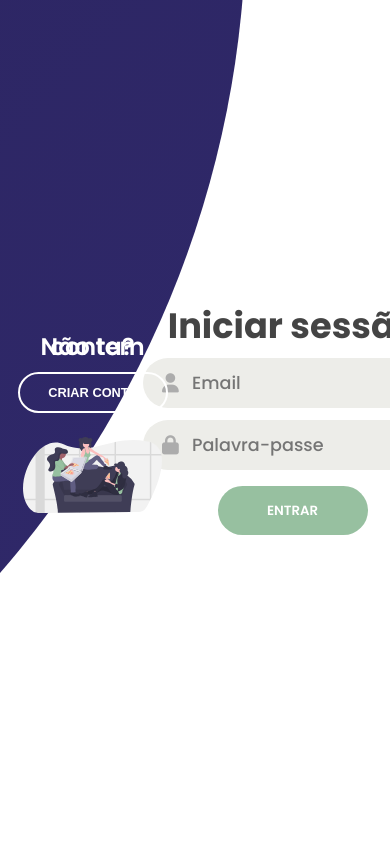
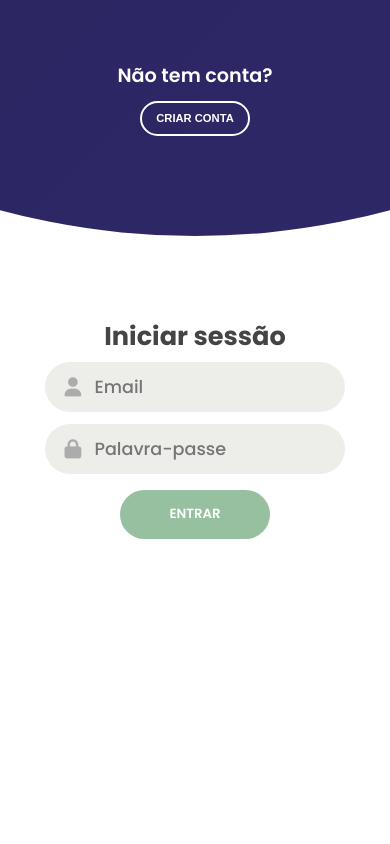
Before and after one commit to Joanaigs/ltw_2021-2022, a PHP site: page /login_register.php in a window 390 px wide. Run offline with PHP 8.4, Linux system fonts and the light colour scheme; data comes from the database, SQL or seed files in the repository; both versions use the stored data as it was after the commit; some libraries are stand-ins or nearby versions.

Commit message:
Fixed login and register problems

```diff
--- a/css/login.css
+++ b/css/login.css
@@ -27,7 +27,7 @@ body, input{
     overflow: hidden;
 }
 
-.container::before{
+.container:before{
     content: '';
     position: absolute;
     height: 2000px;
@@ -118,6 +118,10 @@ select.form-control{
     line-height: inherit;
 }
 
+select.form-control option{
+    color:  #333;
+}
+
 .btn{
     width: 150px;
     height: 49px;
@@ -136,7 +140,7 @@ select.form-control{
     background-color: #83a68a;
 }
 
-.signin-signup{
+.signin{
     position: absolute;
     top: 50%;
     left: 75%;
@@ -146,7 +150,7 @@ select.form-control{
     z-index: 5;
 }
 
-.signup-signup{
+.signup{
     position: absolute;
     top: 52%;
     right: 32%;
@@ -191,10 +195,12 @@ form.sign-up-form {
 }
 
 .left-panel{
+    pointer-events: all;
     padding: 3rem 17% 2rem 12%;
 }
 
 .right-panel{
+    pointer-events: none;
     padding: 3rem 12% 2rem 17%;
 }
 
@@ -253,7 +259,11 @@ form.sign-up-form {
     pointer-events: all;
 }
 
-.container.sign-up-mode .signin-signup{
+.container.sign-up-mode .signin{
+    left: 25%;
+}
+
+.container.sign-up-mode .signup{
     left: 25%;
 }
 
@@ -266,3 +276,145 @@ form.sign-up-form {
     z-index: 2;
     opacity: 1;
 }
+
+@media (max-width: 870px) {
+    .title{
+        font-size: 1.6rem;
+    }
+
+    form .p{
+        text-align: center;
+    }
+
+    .container {
+        min-height: 800px;
+        height: 100vh;
+    }
+    .signin{
+        width: 100%;
+        top: 65%;
+        transform: translate(-50%, -100%);
+        transition: 1s 0.8s ease-in-out;
+    }
+
+    .signup{
+        width: 100%;
+        top: 95%;
+        transform: translate(-50%, -100%);
+        transition: 1s 0.8s ease-in-out;
+    }
+
+    .signin,
+    .signup,
+    .container.sign-up-mode .signin,
+    .container.sign-up-mode .signup{
+        left: 50%;
+    }
+
+    .panels-container {
+        grid-template-columns: 1fr;
+        grid-template-rows: 1fr 2fr 1fr;
+    }
+
+    .panel {
+        flex-direction: row;
+        justify-content: space-around;
+        align-items: center;
+        padding: 2.5rem 8%;
+        grid-column: 1 / 2;
+    }
+
+    .right-panel {
+        grid-row: 3 / 4;
+    }
+
+    .left-panel {
+        grid-row: 1 / 2;
+    }
+
+    .image {
+        width: 200px;
+        transition: transform 0.9s ease-in-out;
+        transition-delay: 0.6s;
+    }
+
+    .panel .content {
+        padding-right: 15%;
+        transition: transform 0.9s ease-in-out;
+        transition-delay: 0.8s;
+    }
+
+    .panel h3 {
+        font-size: 1.2rem;
+    }
+
+    .btn.transparent {
+        width: 110px;
+        height: 35px;
+        font-size: 0.7rem;
+    }
+
+    .container:before {
+        width: 1500px;
+        height: 1500px;
+        transform: translateX(-50%);
+        left: 30%;
+        bottom: 68%;
+        right: initial;
+        top: initial;
+        transition: 2s ease-in-out;
+    }
+
+    .container.sign-up-mode:before {
+        transform: translate(-50%, 100%);
+        bottom: 32%;
+        right: initial;
+    }
+
+    .container.sign-up-mode .left-panel .image,
+    .container.sign-up-mode .left-panel .content {
+        transform: translateY(-300px);
+    }
+
+    .container.sign-up-mode .right-panel .image,
+    .container.sign-up-mode .right-panel .content {
+        transform: translateY(0px);
+    }
+
+    .right-panel .image,
+    .right-panel .content {
+        transform: translateY(300px);
+    }
+
+    .container.sign-up-mode .signin,
+    .container.sign-up-mode .signup{
+        top: 3%;
+        transform: translate(-50%, 0);
+    }
+}
+
+@media (max-width: 570px) {
+    form {
+        padding: 0 1.5rem;
+    }
+
+    .image {
+        display: none;
+    }
+    .panel .content {
+        padding: 0.5rem 1rem;
+    }
+    .container {
+        padding: 1.5rem;
+    }
+
+    .container:before {
+        bottom: 72%;
+        left: 50%;
+    }
+
+    .container.sign-up-mode:before {
+        bottom: 18%;
+        left: 50%;
+    }
+}
--- a/database/user.class.php
+++ b/database/user.class.php
@@ -83,9 +83,8 @@
             $stmt->execute(array($email));
 
             if ($user = $stmt->fetch()) {
-                echo $user['password'] .  " " . $password;
-                if($password === $user['password']){
-                    echo 'sim';
+
+                if(md5($password) === $user['password']){
                     return new User(
                         intval($user['id']),
                         $user['username'],
--- a/login_register.php
+++ b/login_register.php
@@ -25,23 +25,22 @@
         if ($username != "" && $password != "" && $password_confirm != "" && $address != ""){
             if ($password === $password_confirm){
                 if ( strlen($password) >= 5 && strpbrk($password, "123456789") != false && strpbrk($password, "abcdefghijklmnopqrstuvwyxz") != false){
-                    if(User::getUserWithUsername($db, $username, $email))
-                        $error_msg = 'Tente outro.';
+                    if(User::getUserWithEmail($db, $username, $email))
+                        echo('Tente outro.');
                     else {
                         User::addNewUser($success, $db, $username, $email, $password, $phoneNumber, $address, $city, $country);
                     }
-                    if ($success)?>
-                        A sua conta foi criada com sucesso. <a href="login_register.php">Clique aqui para iniciar sessão.</a>
-                    <?php $error_msg = 'Ocorreu um erro na criação da sua nova conta.';
+                    if (!$success)
+                        echo('Ocorreu um erro na criação da sua nova conta.');
                 }
                 else
-                    $error_msg = 'A palavra-passe não cumpre os requisitos. Escolha outra.';
+                    echo('A palavra-passe não cumpre os requisitos. Escolha outra.');
             }
             else
-                $error_msg = 'As palavras-passe não coincidem.';
+                echo('As palavras-passe não coincidem.');
         }
         else
-            $error_msg = 'Por favor preencha todos os campos necessários.';
+            echo('Por favor preencha todos os campos necessários.');
     }
 
     else if (isset($_POST['LoginButton'])) {
@@ -55,10 +54,10 @@
             else{
                 $_SESSION['id'] = $user->id;
                 $_SESSION['username'] = $user->username;
-                header('Location: ' . "main_page.php");
+                /*header('Location: ' . "main_page.php");
+                exit();*/
             }
         }
         else
             $error_msg = 'Por favor preencha os campos necessários.';
     }
-?>
--- a/templates/common.tpl.php
+++ b/templates/common.tpl.php
@@ -7,7 +7,7 @@
     <title></title>
     <meta charset="utf-8">
     <meta name="viewport" content="width=device-width, initial-scale=1.0">
-    <link rel="stylesheet" href="css/style.css">
+
   </head>
   <body>
 
@@ -40,7 +40,7 @@
     </main>
 
     <footer>
-      Best Restaurant &copy; 2022
+         &copy; Larica LTW 2021/2022 -All rights reserved
     </footer>
   </body>
 </html>
@@ -61,7 +61,7 @@
     <body>
         <div class="container">
             <div class="forms-container">
-                <div class="signin-signup">
+                <div class="signin">
                     <form action="../login_register.php" method="post" class="sign-in-form">
                         <h2 class="title">Iniciar sessão</h2>
                         <div class="input-field">
@@ -75,7 +75,7 @@
                         <input type="submit" name="LoginButton" class="btn solid" value="Entrar" formmethod="post">
                     </form>
                 </div>
-                <div class="signup-signup">
+                <div class="signup">
                     <form action="../login_register.php" method="post" class="sign-up-form">
                         <h2 class="title">Crie a sua nova conta</h2>
                         <div class="input-field">
@@ -365,7 +365,7 @@
                 <div class="content">
                     <h3>Não tem conta?</h3>
                     <br>
-                    <button id="sign-up-button" class="btn transparent" type="submit" name="RegisterButton" formmethod="post">Criar conta</button>
+                    <button id="sign-up-button" class="btn transparent">Criar conta</button>
                 </div>
                 <img src="../images/pizza_sharing.svg" alt="burger" class="image" />
             </div>
@@ -373,7 +373,7 @@
                 <div class="content">
                     <h3>Já tem conta?</h3>
                     <br>
-                    <button id="sign-in-button" class="btn transparent" type="submit">Iniciar sessão</button>
+                    <button id="sign-in-button" class="btn transparent">Iniciar sessão</button>
                 </div>
             </div>
         </div>
```
Also changed, not shown: example.db, 2 other files.
